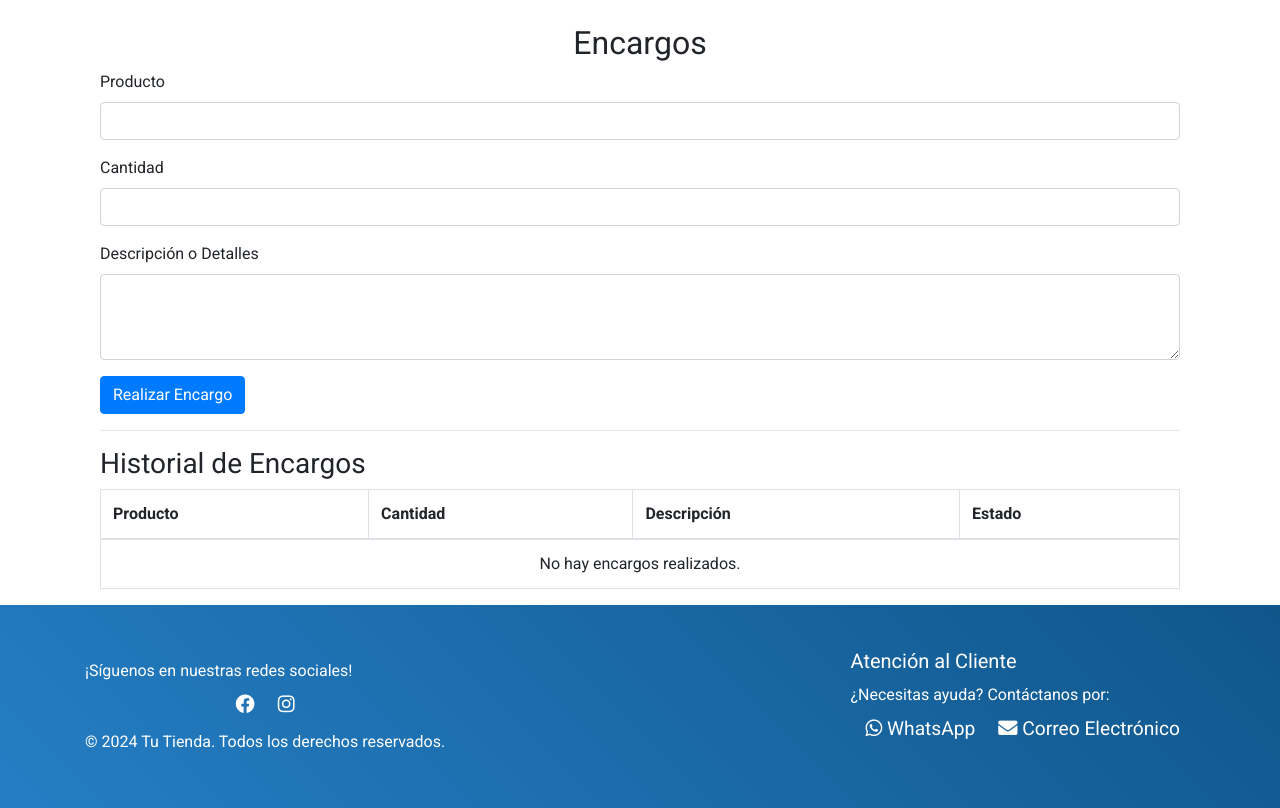
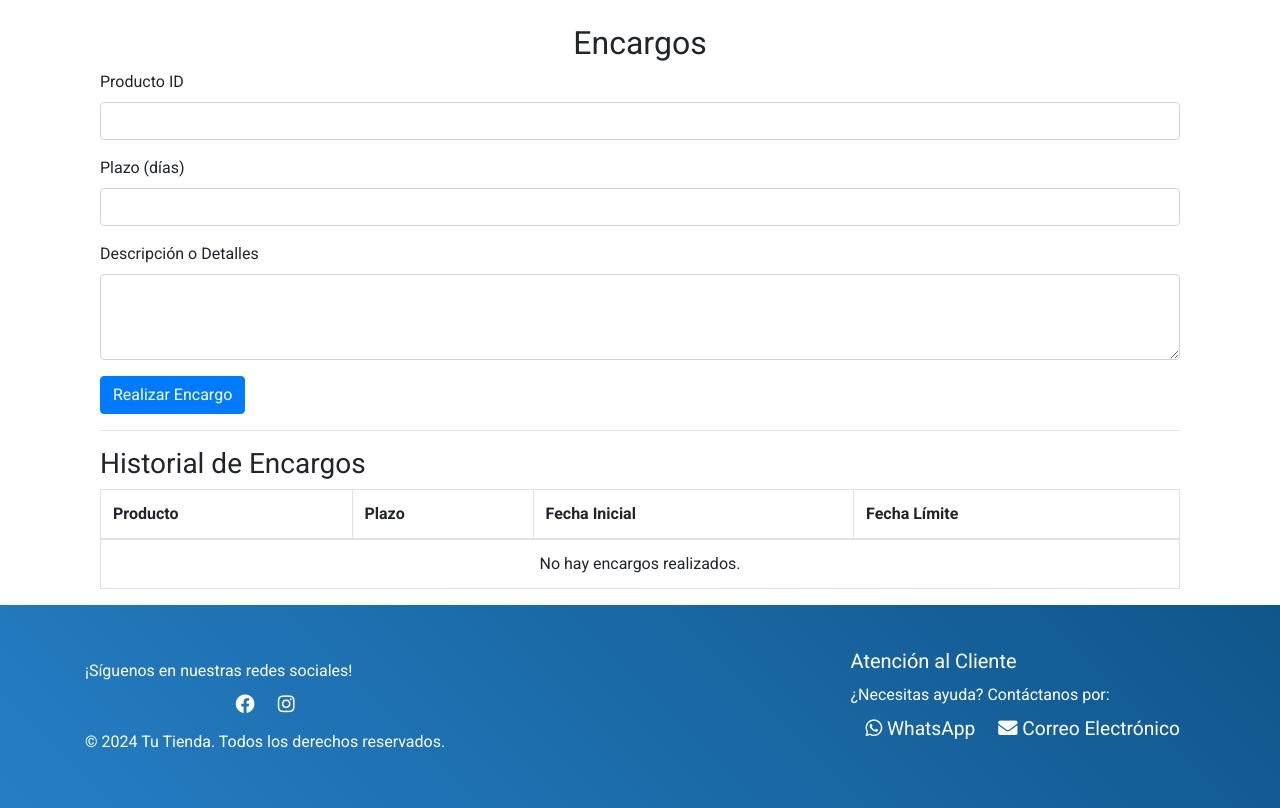
Before and after one commit to 13Juanpaxd/python, a Flask app: page /encargos in a window 1280 px wide. Shown: the part 166-974 px from the top of the page. Run offline with Flask 3, Linux system fonts and the light colour scheme; the visitor is signed in with stand-in values (Sample User, id 1); data that the repository does not hold is empty; some libraries are stand-ins or nearby versions.

Commit message:
encargosarreglaos

```diff
--- a/app.py
+++ b/app.py
@@ -9,9 +9,9 @@ os.makedirs(app.config['UPLOAD_FOLDER'], exist_ok=True)
 
 def get_db_connection():
     connection = cx_Oracle.connect(
-        user='Proyecto',
-        password='Proyecto',
-        dsn='localhost:1521/orcl',
+        user='Proyecto1',
+        password='Proyecto1',
+        dsn='localhost:1521/xe',
         encoding='UTF-8'
     )
     return connection
@@ -355,13 +355,12 @@ def facturas():
     if 'user_id' not in session:
         return redirect(url_for('login'))
 
-    # Aquí puedes agregar lógica para obtener facturas desde la base de datos si es necesario
-    return render_template('facturas.html')  # Asegúrate de tener el archivo facturas.html
+    return render_template('facturas.html')
 
 @app.route('/encargos', methods=['GET', 'POST'])
 def encargos():
     if 'user_id' not in session:
-        return redirect(url_for('login'))  # Redirige al login si no hay sesión activa
+        return redirect(url_for('login'))
 
     conn = None
     cursor = None
@@ -371,31 +370,28 @@ def encargos():
 
         if request.method == 'POST':
             # Datos del formulario
-            producto = request.form['producto']
-            cantidad = request.form['cantidad']
-            detalles = request.form.get('descripcion', '')  # Usa una cadena vacía si no se proporciona
-            user_id = session['user_id']
+            producto_id = request.form['producto']
+            cliente_id = session['user_id']
+            plazo = request.form['cantidad']
 
-            # Insertar encargo en la base de datos
             cursor.execute("""
                 INSERT INTO FIDE_ENCARGOS_TB
-                (ID_Cliente, Producto, Cantidad, Detalles, Fecha_Encargo, Estado)
-                VALUES (:user_id, :producto, :cantidad, :detalles, SYSTIMESTAMP, 'Pendiente')
+                (Producto_ID, Cliente_ID, Plazo, Fecha_Inicial, Fecha_Limite)
+                VALUES (:producto_id, :cliente_id, :plazo, SYSTIMESTAMP, SYSTIMESTAMP + NUMTODSINTERVAL(:plazo, 'DAY'))
             """, {
-                'user_id': user_id,
-                'producto': producto,
-                'cantidad': cantidad,
-                'detalles': detalles
+                'producto_id': producto_id,
+                'cliente_id': cliente_id,
+                'plazo': plazo
             })
             conn.commit()
             flash('Encargo realizado con éxito.', 'success')
 
         # Obtener encargos del usuario
         cursor.execute("""
-            SELECT Producto, Cantidad, Detalles, Estado
+            SELECT Producto_ID, Plazo, TO_CHAR(Fecha_Inicial, 'YYYY-MM-DD'), TO_CHAR(Fecha_Limite, 'YYYY-MM-DD')
             FROM FIDE_ENCARGOS_TB
-            WHERE ID_Cliente = :user_id
-        """, {'user_id': session['user_id']})
+            WHERE Cliente_ID = :cliente_id
+        """, {'cliente_id': session['user_id']})
         encargos = cursor.fetchall()
 
         return render_template('encargos.html', encargos=encargos)
--- a/templates/encargos.html
+++ b/templates/encargos.html
@@ -137,18 +137,17 @@
         </nav>
     </header>
 
-    <!-- Main Content -->
     <main class="container mt-4">
         {% block content %}
         <div class="container">
             <h2 class="text-center">Encargos</h2>
-            <form method="post" enctype="multipart/form-data">
+            <form method="post">
                 <div class="form-group">
-                    <label for="producto">Producto</label>
-                    <input type="text" class="form-control" id="producto" name="producto" required>
+                    <label for="producto">Producto ID</label>
+                    <input type="number" class="form-control" id="producto" name="producto" required>
                 </div>
                 <div class="form-group">
-                    <label for="cantidad">Cantidad</label>
+                    <label for="cantidad">Plazo (días)</label>
                     <input type="number" class="form-control" id="cantidad" name="cantidad" required>
                 </div>
                 <div class="form-group">
@@ -163,9 +162,9 @@
                 <thead>
                     <tr>
                         <th>Producto</th>
-                        <th>Cantidad</th>
-                        <th>Descripción</th>
-                        <th>Estado</th>
+                        <th>Plazo</th>
+                        <th>Fecha Inicial</th>
+                        <th>Fecha Límite</th>
                     </tr>
                 </thead>
                 <tbody>
@@ -189,6 +188,8 @@
         </div>
         {% endblock %}
     </main>
+
+
     <footer class="footer">
         <div class="container d-flex justify-content-between align-items-start py-4">
             <!-- Sección izquierda: Redes sociales y derechos reservados -->
```
